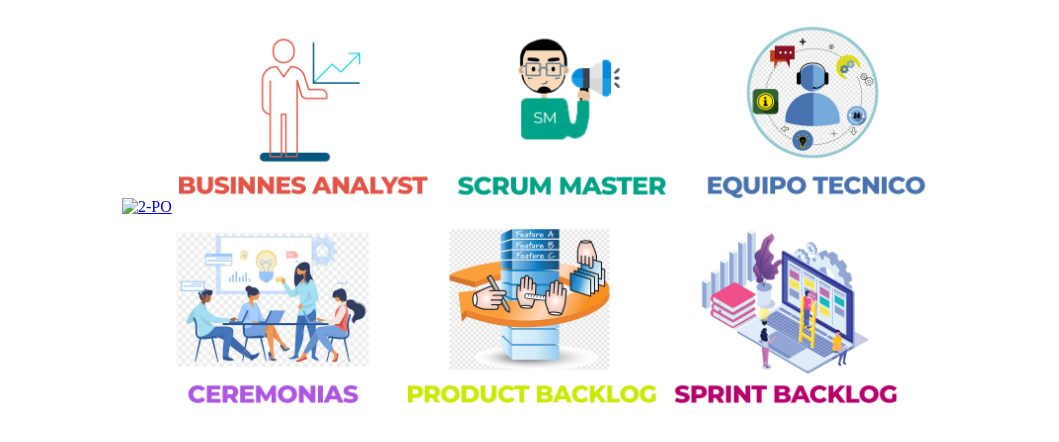
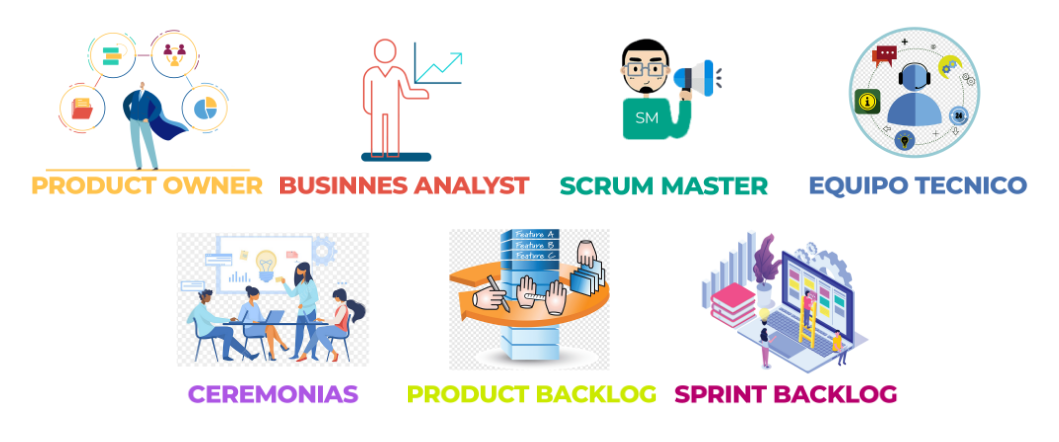
Before and after one commit to pry-castillo/pry-castillo.github.io, a plain HTML site: page 1_LinkAgil/index.html in a window 1280 px wide. Shown: the whole page, without its empty margins (108-1167 px from the left). Drawn offline with Linux system fonts and the light colour scheme.

Commit message:
Update index.html

```diff
--- a/1_LinkAgil/index.html
+++ b/1_LinkAgil/index.html
@@ -11,7 +11,7 @@
 
             <div class="content">
 
-                <a href="https://pry-castillo.github.io/2_LinkPO/index.html"><img src="Imagenes/2-PO.png" alt="2-PO" style="width: 20%;height: 10%;"></a>
+                <a href="https://pry-castillo.github.io/2_LinkPO/index.html"><img src="https://pry-castillo.github.io/Imagenes/2-PO.png" alt="2-PO" style="width: 20%;height: 10%;"></a>
                 <a href="https://pry-castillo.github.io/3_LinkBA/index.html"><img src="Imagenes/3-BA.png" alt="3-BA" style="width: 20%;height: 10%;"></a>
                 <a href="https://pry-castillo.github.io/4_LinkSM/index.html"><img src="Imagenes/4-SM.png" alt="4-SM" style="width: 20%;height: 10%;"></a>
                 <a href="https://pry-castillo.github.io/5_LinkEquipoTecnico/index.html"><img src="Imagenes/5-equipo tecnico.png" alt="5-equipo" style="width: 20%;height: 10%;"></a>
```
